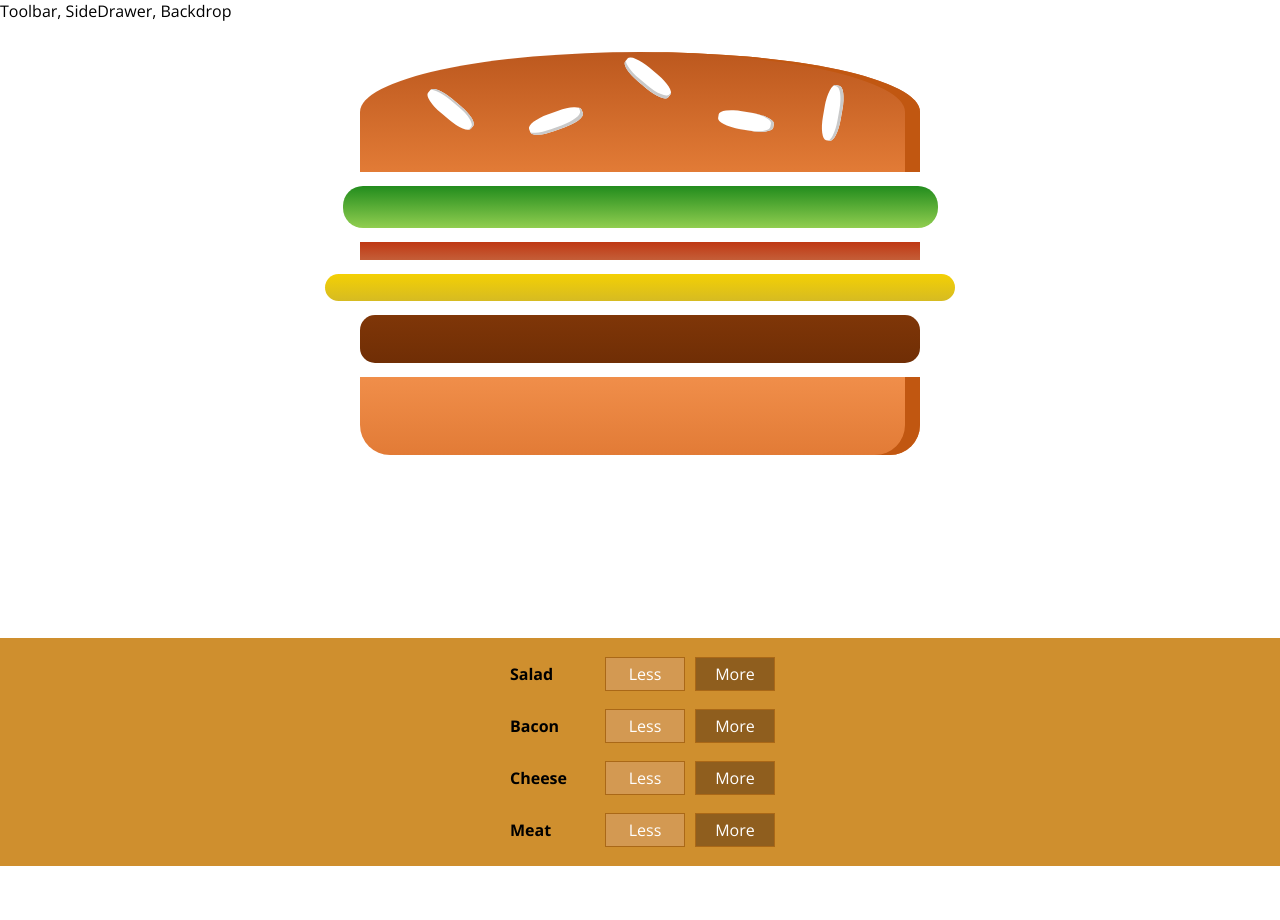
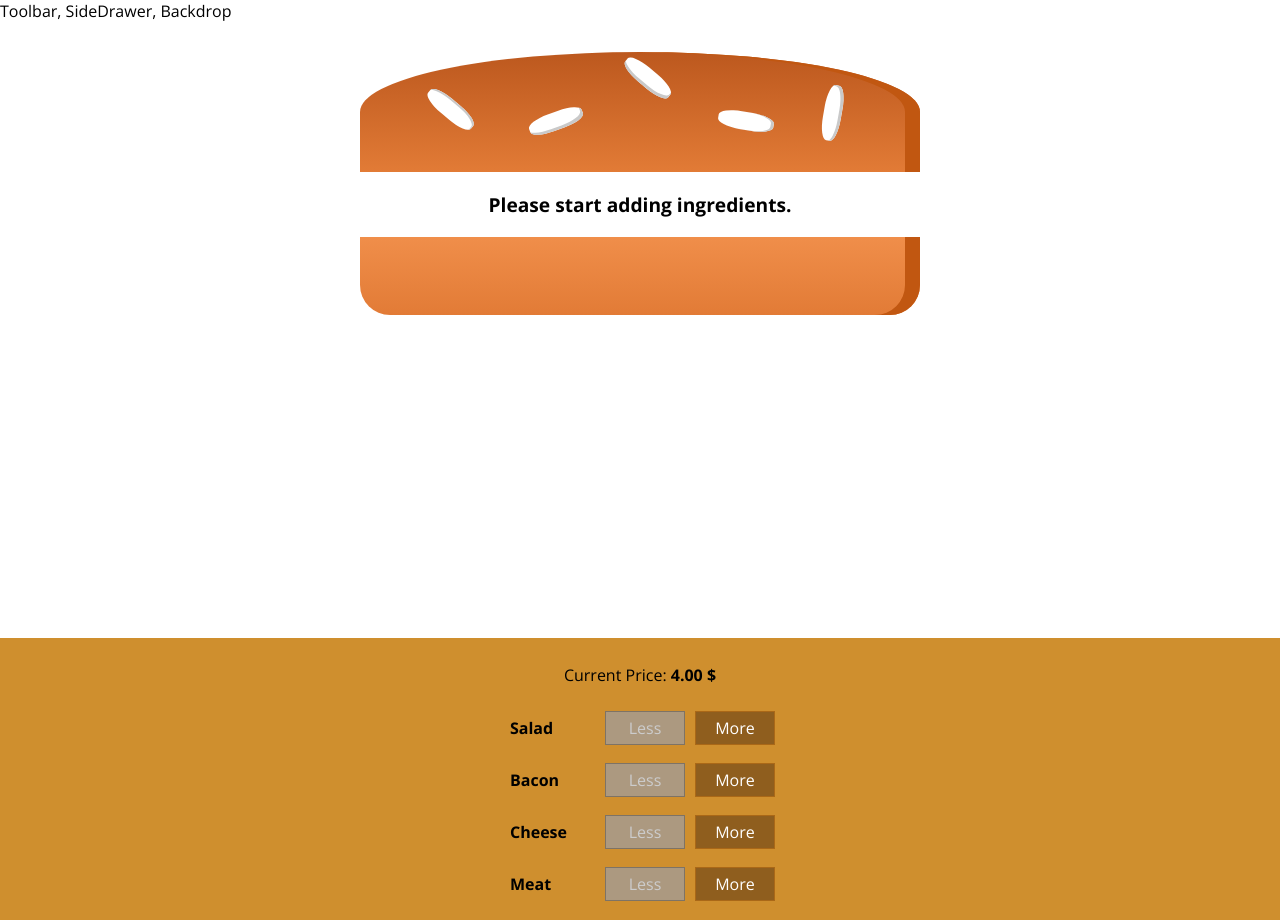
Before and after one commit to fakhriyusifli/burger-builder-app, a React (Create React App) app: page / in a window 1280 px wide. Before the commit the page ends 866 px from the top, so only its background shows below. Built offline with nearby package versions, Linux system fonts and the light colour scheme.

Commit message:
build controls buttons

```diff
--- a/src/components/Burger/BuildControls/BuildControl/BuildControl.js
+++ b/src/components/Burger/BuildControls/BuildControl/BuildControl.js
@@ -4,8 +4,16 @@
 const buildControl = (props) => (
   <div className={classes.BuildControl}>
     <div className={classes.Label}>{props.label}</div>
-    <button className={classes.Less}>Less</button>
-    <button className={classes.More}>More</button>
+    <button
+      onClick={props.removed}
+      className={classes.Less}
+      disabled={props.disabled}
+    >
+      Less
+    </button>
+    <button onClick={props.added} className={classes.More}>
+      More
+    </button>
   </div>
 );
 
--- a/src/components/Burger/BuildControls/BuildControls.js
+++ b/src/components/Burger/BuildControls/BuildControls.js
@@ -11,8 +11,17 @@
 
 const buildControls = (props) => (
   <div className={classes.BuildControls}>
+    <p>
+      Current Price: <strong>{props.price.toFixed(2)} $ </strong>
+    </p>
     {controls.map((ctrl) => (
-      <BuildControl key={ctrl.label} label={ctrl.label} />
+      <BuildControl
+        removed={() => props.ingredientRemoved(ctrl.type)}
+        added={() => props.ingredientAdded(ctrl.type)}
+        key={ctrl.label}
+        label={ctrl.label}
+        disabled={props.disabled[ctrl.type]}
+      />
     ))}
   </div>
 );
--- a/src/containers/BurgerBuilder/BurgerBuilder.js
+++ b/src/containers/BurgerBuilder/BurgerBuilder.js
@@ -2,21 +2,69 @@
 import Burger from "../../components/Burger/Burger";
 import BuildControls from "../../components/Burger/BuildControls/BuildControls";
 
+const INGREDIENT_PRICES = {
+  salad: 0.5,
+  cheese: 0.4,
+  meat: 1.3,
+  bacon: 0.7,
+};
+
 class BurgerBuilder extends Component {
   state = {
     ingredients: {
-      salad: 1,
-      bacon: 1,
-      cheese: 1,
-      meat: 1,
+      salad: 0,
+      bacon: 0,
+      cheese: 0,
+      meat: 0,
     },
+    totalPrice: 4,
+  };
+
+  addIngredientHandler = (type) => {
+    const oldCount = this.state.ingredients[type];
+    const updatedCount = oldCount + 1;
+    const updatedIngredients = {
+      ...this.state.ingredients,
+    };
+    updatedIngredients[type] = updatedCount;
+    const priceAddition = INGREDIENT_PRICES[type];
+    const oldPrice = this.state.totalPrice;
+    const newPrice = oldPrice + priceAddition;
+    this.setState({ totalPrice: newPrice, ingredients: updatedIngredients });
+  };
+
+  removeIngredientHandler = (type) => {
+    const oldCount = this.state.ingredients[type];
+    if (oldCount <= 0) {
+      return;
+    }
+    const updatedCount = oldCount - 1;
+    const updatedIngredients = {
+      ...this.state.ingredients,
+    };
+    updatedIngredients[type] = updatedCount;
+    const priceDeduction = INGREDIENT_PRICES[type];
+    const oldPrice = this.state.totalPrice;
+    const newPrice = oldPrice - priceDeduction;
+    this.setState({ totalPrice: newPrice, ingredients: updatedIngredients });
   };
 
   render() {
+    const disabledInfo = {
+      ...this.state.ingredients,
+    };
+    for (let key in disabledInfo) {
+      disabledInfo[key] = disabledInfo[key] <= 0;
+    }
     return (
       <Fragment>
         <Burger ingredients={this.state.ingredients} />
-        <BuildControls />
+        <BuildControls
+          ingredientAdded={this.addIngredientHandler}
+          ingredientRemoved={this.removeIngredientHandler}
+          disabled={disabledInfo}
+          price={this.state.totalPrice}
+        />
       </Fragment>
     );
   }
```
